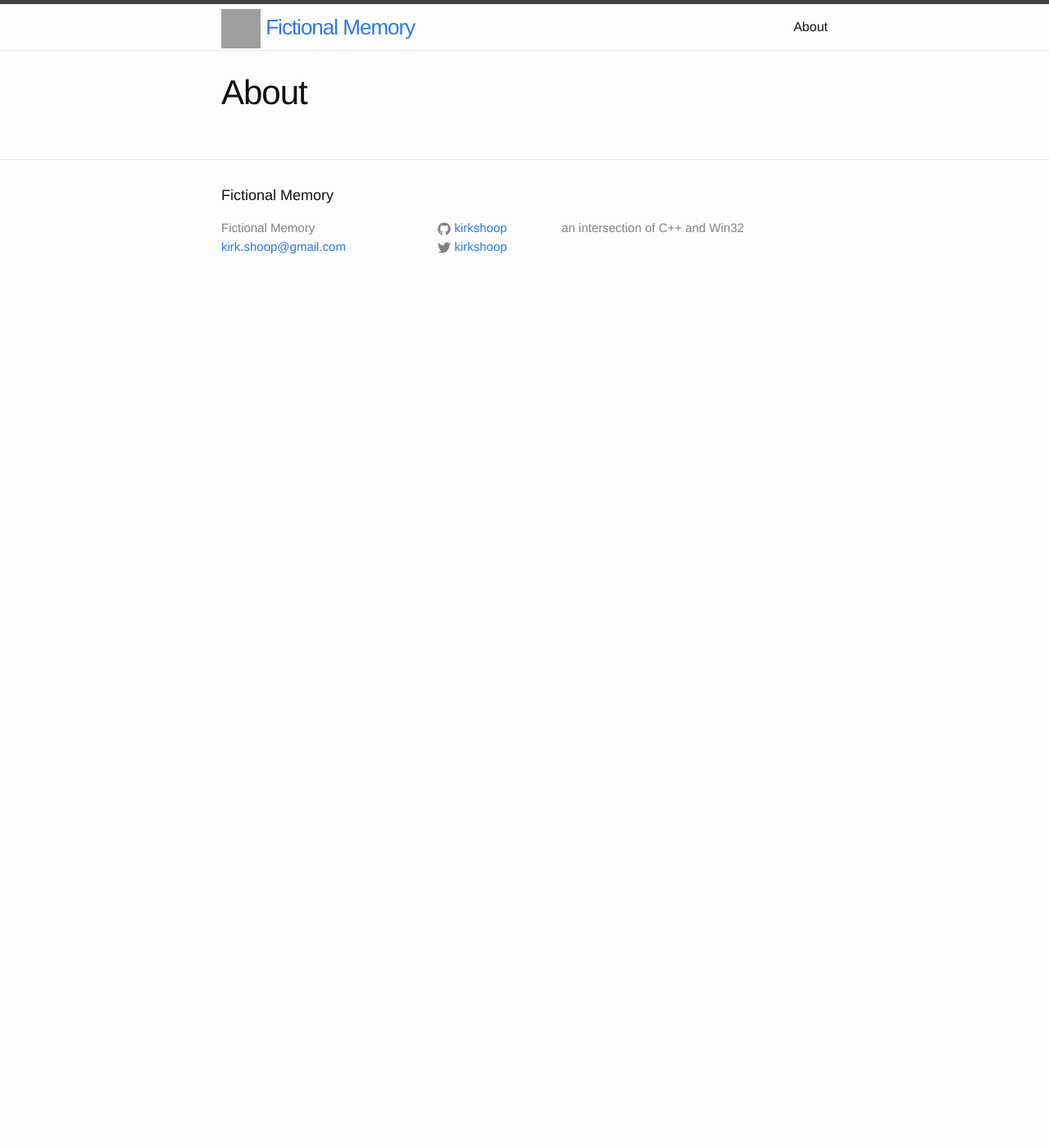
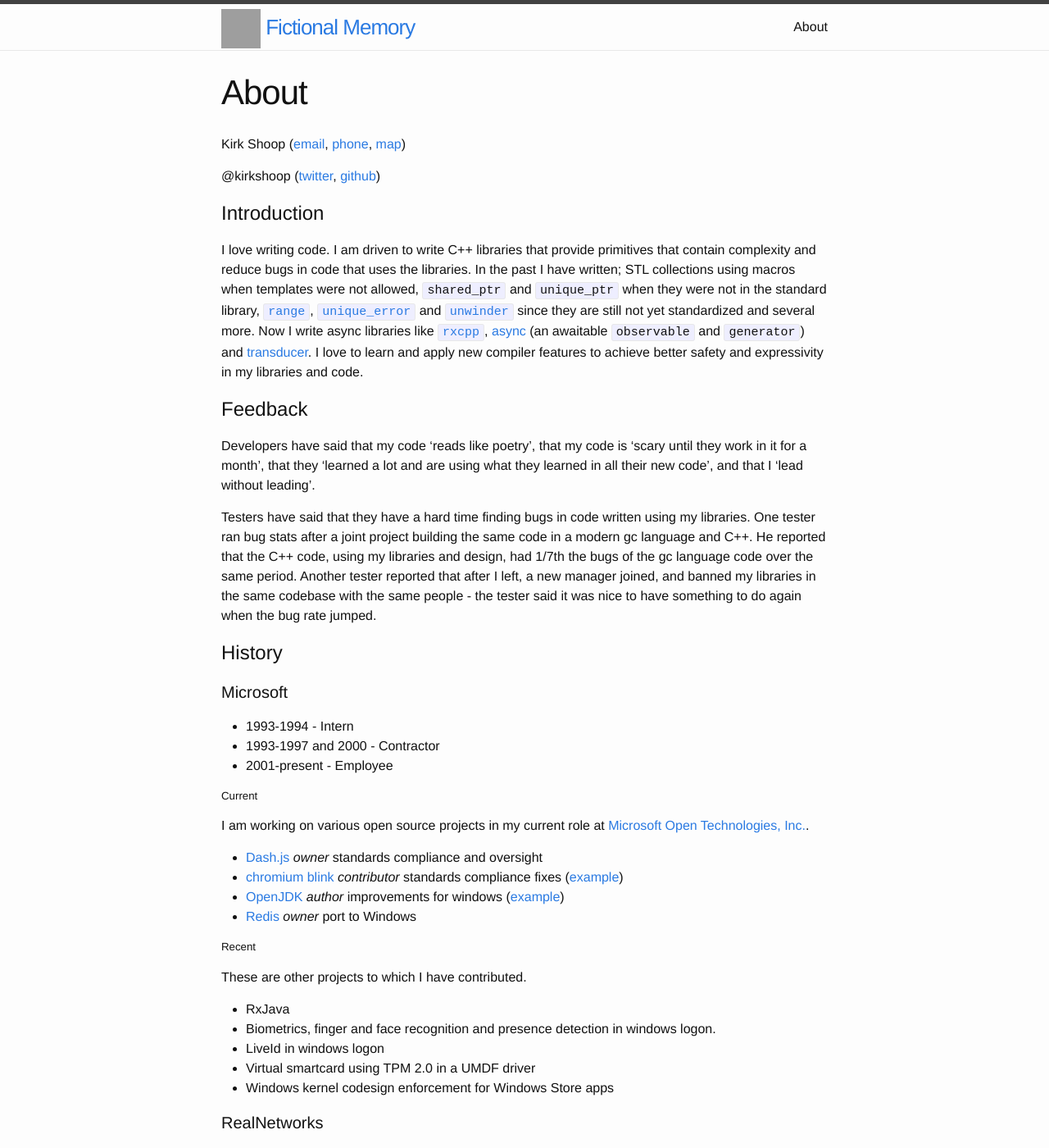
Before and after one commit to xbanks/kirkshoop.github.io, a Jekyll site: the page built from about.md, in a window 1280 px wide and 1400 px high. Shown: the whole window at 82% size. Built offline with Jekyll 4.4.1, drawn with Linux system fonts in a browser that asks for light colours; Markdown is read by kramdown in place of the engine named in the settings; some of the changed text lies outside the part shown; grey boxes are pictures that could not be loaded.

Commit message:
put a resume in about.md

```diff
--- a/about.md
+++ b/about.md
@@ -3,3 +3,51 @@ layout: page
 title: About
 permalink: /about/
 ---
+
+Kirk Shoop ([email](mailto:kirk.shoop@gmail.com),
+[phone](tel:1-206-819-4225),
+[map](https://maps.google.com?daddr=Seattle+WA+98117))
+
+@kirkshoop ([twitter](https://twitter.com/kirkshoop),
+[github](https://github.com/kirkshoop))
+
+# Introduction
+I love writing code. I am driven to write C++ libraries that provide primitives that contain complexity and reduce bugs in code that uses the libraries. In the past I have written; STL collections using macros when templates were not allowed, `shared_ptr` and `unique_ptr` when they were not in the standard library, [`range`](https://github.com/kirkshoop/libraries/blob/master/range.h), [`unique_error`](https://github.com/kirkshoop/libraries/blob/master/unique_error.h) and [`unwinder`](https://github.com/kirkshoop/libraries/blob/master/unwinder.h) since they are still not yet standardized and several more. Now I write async libraries like [`rxcpp`](https://github.com/Reactive-Extensions/RxCpp), [async](https://github.com/kirkshoop/await) (an awaitable `observable` and `generator`) and [transducer](https://github.com/kirkshoop/transducer). I love to learn and apply new compiler features to achieve better safety and expressivity in my libraries and code.
+
+#Feedback
+
+Developers have said that my code 'reads like poetry', that my code is 'scary until they work in it for a month', that they 'learned a lot and are using what they learned in all their new code', and that I 'lead without leading'.
+
+Testers have said that they have a hard time finding bugs in code written using my libraries. One tester ran bug stats after a joint project building the same code in a modern gc language and C++. He reported that the C++ code, using my libraries and design, had 1/7th the bugs of the gc language code over the same period. Another tester reported that after I left, a new manager joined, and banned my libraries in the same codebase with the same people - the tester said it was nice to have something to do again when the bug rate jumped.
+
+#History
+####Microsoft
+* 1993-1994 - Intern
+* 1993-1997 and 2000 - Contractor
+* 2001-present - Employee
+
+#####Current
+I am working on various open source projects in my current role at [Microsoft Open Technologies, Inc.](https://msopentech.com/).
+
+* [Dash.js](https://github.com/Dash-Industry-Forum/dash.js/) *owner* standards compliance and oversight
+* [chromium blink](http://www.chromium.org/blink) *contributor* standards compliance fixes ([example](https://codereview.chromium.org/894913002))
+* [OpenJDK](http://openjdk.java.net/) *author* improvements for windows ([example](http://hg.openjdk.java.net/jdk9/dev/jdk/rev/26e6402772c8))
+* [Redis](https://github.com/MSOpenTech/redis) *owner* port to Windows
+
+#####Recent
+These are other projects to which I have contributed.
+
+* RxJava
+* Biometrics, finger and face recognition and presence detection in windows logon.
+* LiveId in windows logon
+* Virtual smartcard using TPM 2.0 in a UMDF driver
+* Windows kernel codesign enforcement for Windows Store apps
+
+####RealNetworks
+1997-1999 - employee
+Worked on the RealServer and RealPlayer, adding end-to-end Authentication and few other features.
+
+#Interest
+ I have been using all spare time to work on some projects that I care about; [`rxcpp`](https://github.com/Reactive-Extensions/RxCpp) and [async](https://github.com/kirkshoop/await).
+
+ I also to publish what I am learning and doing ([blog](http://kirkshoop.github.io/), [CppCon 2014 talk on youtube](https://www.youtube.com/watch?v=Bfn9hA-3n6k))
```
